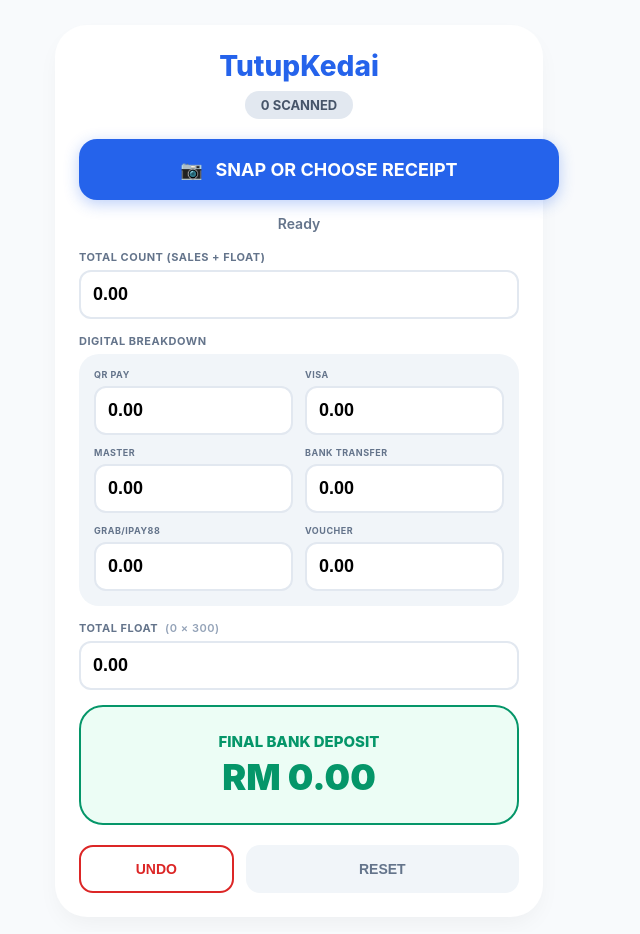
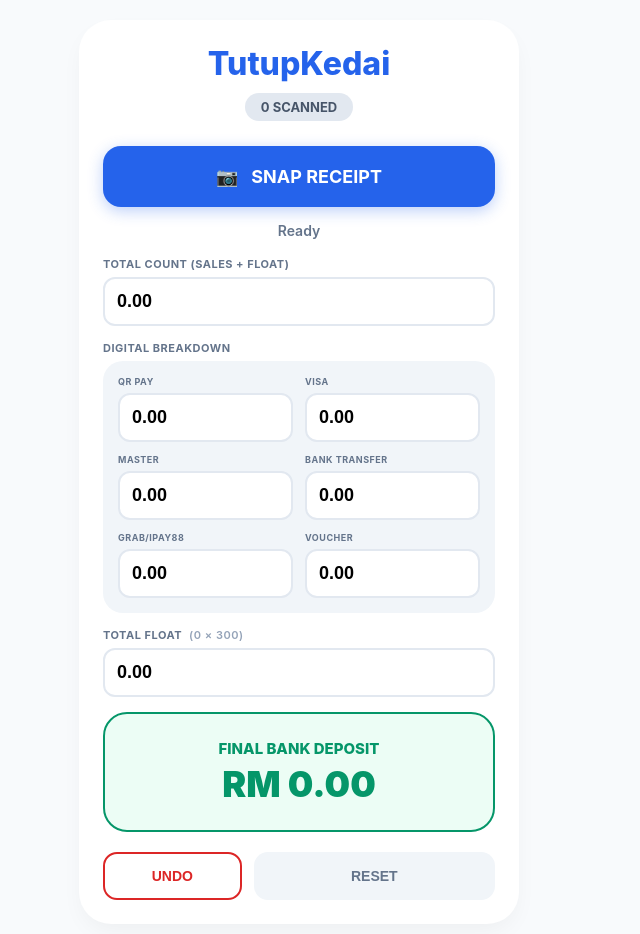
Before and after one commit to farmasilautancdr/tutupkedai, a plain HTML site: page index.html in a window 1280 px wide. Shown: the whole page, without its empty margins (341-981 px from the left). Drawn offline with Linux system fonts and the light colour scheme.

Commit message:
Update index.html

```diff
--- a/index.html
+++ b/index.html
@@ -20,7 +20,7 @@
 
         body {
             font-family: -apple-system, BlinkMacSystemFont, "Segoe UI", Roboto, Helvetica, Arial, sans-serif;
-            padding: 15px; margin: 0;
+            padding: 10px; margin: 0;
             background: var(--bg);
             display: flex; justify-content: center; align-items: flex-start; min-height: 100vh;
             touch-action: manipulation;
@@ -33,16 +33,25 @@
             box-shadow: 0 10px 25px -5px rgba(0,0,0,0.05);
             width: 100%; max-width: 440px;
             margin-top: 10px;
+            box-sizing: border-box;
         }
 
-        header { text-align: center; margin-bottom: 20px; }
-        h2 { color: var(--primary); margin: 0; font-weight: 800; font-size: 28px; }
+        header { text-align: center; margin-bottom: 25px; }
+        h2 { color: var(--primary); margin: 0; font-weight: 800; font-size: 32px; }
 
         .counter-badge {
             display: inline-block;
             background: #e2e8f0; color: #475569; padding: 6px 16px;
             border-radius: 20px; font-size: 13px; font-weight: 700;
-            margin-top: 8px;
+            margin-top: 10px;
+        }
+
+        /* Centering the snap button container */
+        .snap-container {
+            display: flex;
+            justify-content: center;
+            width: 100%;
+            margin: 0 auto;
         }
 
         .btn-snap {
@@ -51,7 +60,6 @@
             cursor: pointer; display: flex; align-items: center; justify-content: center;
             transition: transform 0.1s;
             box-shadow: 0 4px 15px rgba(37, 99, 235, 0.3);
-            margin: 0 auto;
         }
 
         .btn-snap:active { transform: scale(0.96); }
@@ -107,10 +115,12 @@
         <span id="receiptCount" class="counter-badge">0 SCANNED</span>
     </header>
 
-    <label class="btn-snap">
-        📷 &nbsp; SNAP OR CHOOSE RECEIPT
-        <input type="file" id="imageInput" accept="image/*" onchange="runOCR()">
-    </label>
+    <div class="snap-container">
+        <label class="btn-snap">
+            📷 &nbsp; SNAP RECEIPT
+            <input type="file" id="imageInput" accept="image/*" capture="environment" onchange="runOCR()">
+        </label>
+    </div>
 
     <div id="status" class="status">Ready</div>
 
@@ -197,7 +207,6 @@
     } catch (e) {
         status.innerText = "❌ Scan failed. Try again.";
     }
-    // Clear input so same file can be selected again if needed
     document.getElementById('imageInput').value = "";
 }
 
```
